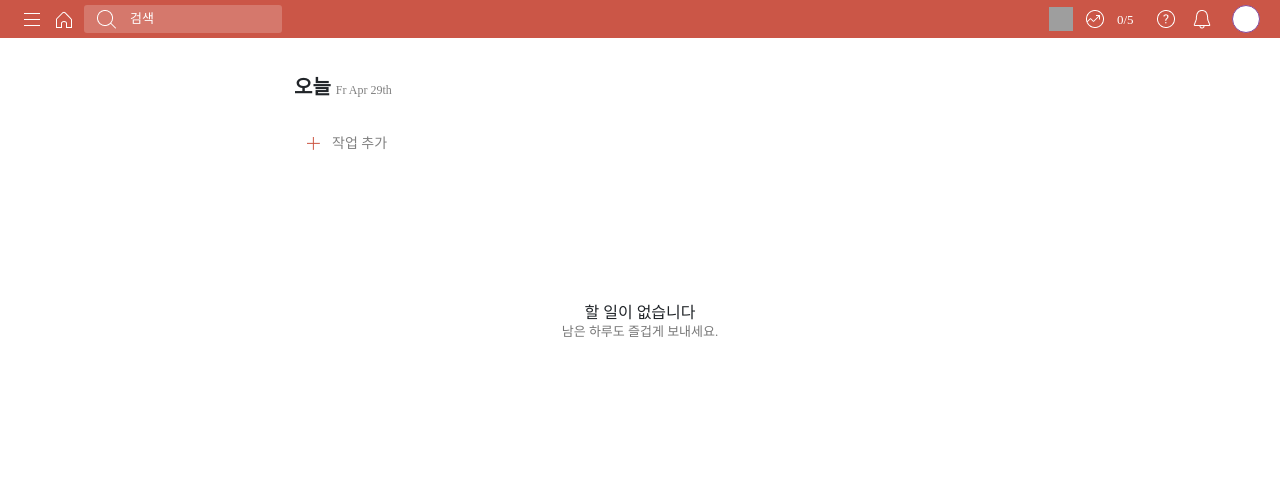
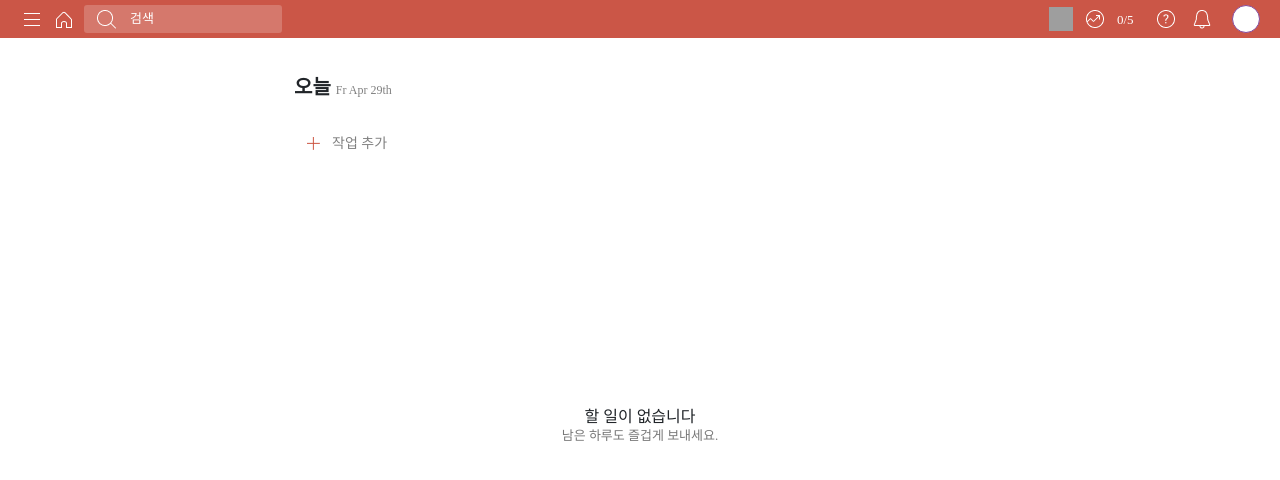
Before and after one commit to priscilapower/todoist-client, a Vue app: page / in a window 1280 px wide. Shown: the top 480 px of the page. Built offline with nearby package versions, Linux system fonts and the light colour scheme; no server answers; grey boxes are pictures that could not be loaded; what vue-toast-notification would draw is missing.

Commit message:
update css msgs no content

```diff
--- a/src/components/Task.vue
+++ b/src/components/Task.vue
@@ -215,7 +215,7 @@ export default {
 
 .no-content {
   flex-direction: column;
-  margin-top: 20%;
+  margin-top: 35%;
 }
 
 .msg-1 {
```
